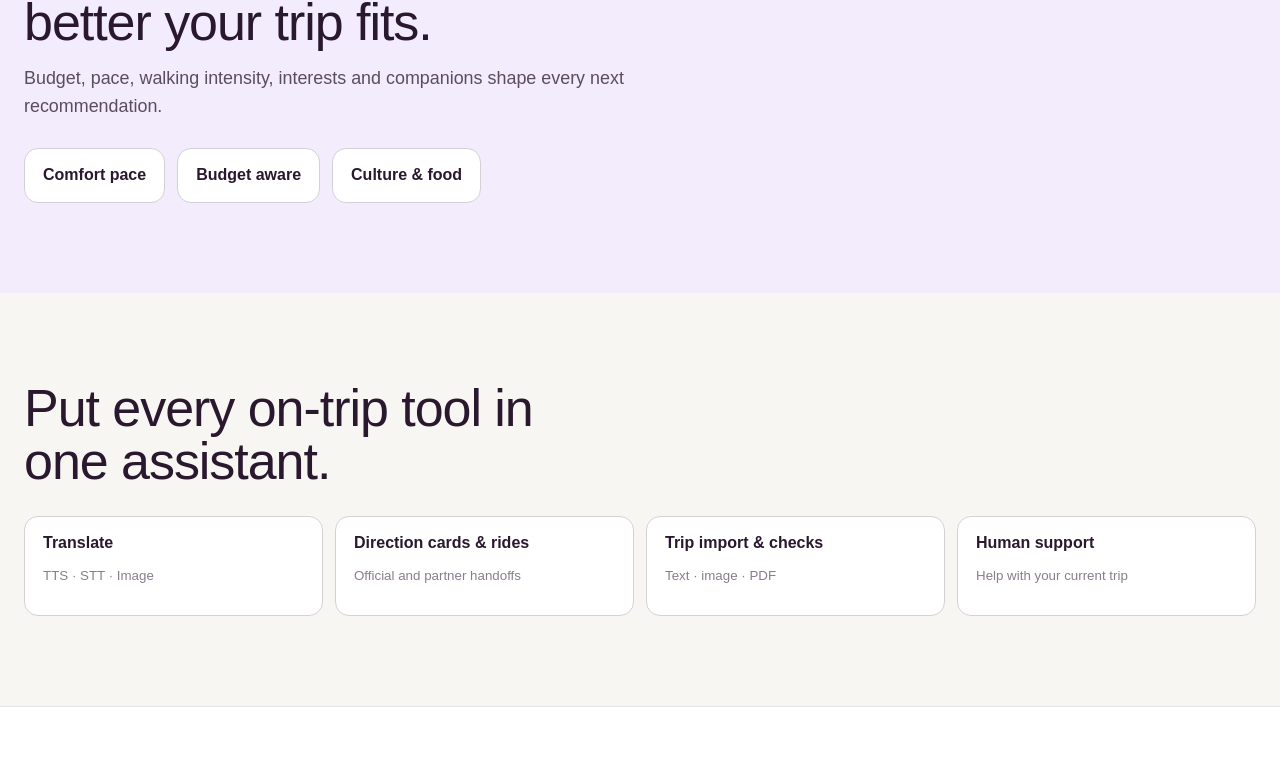
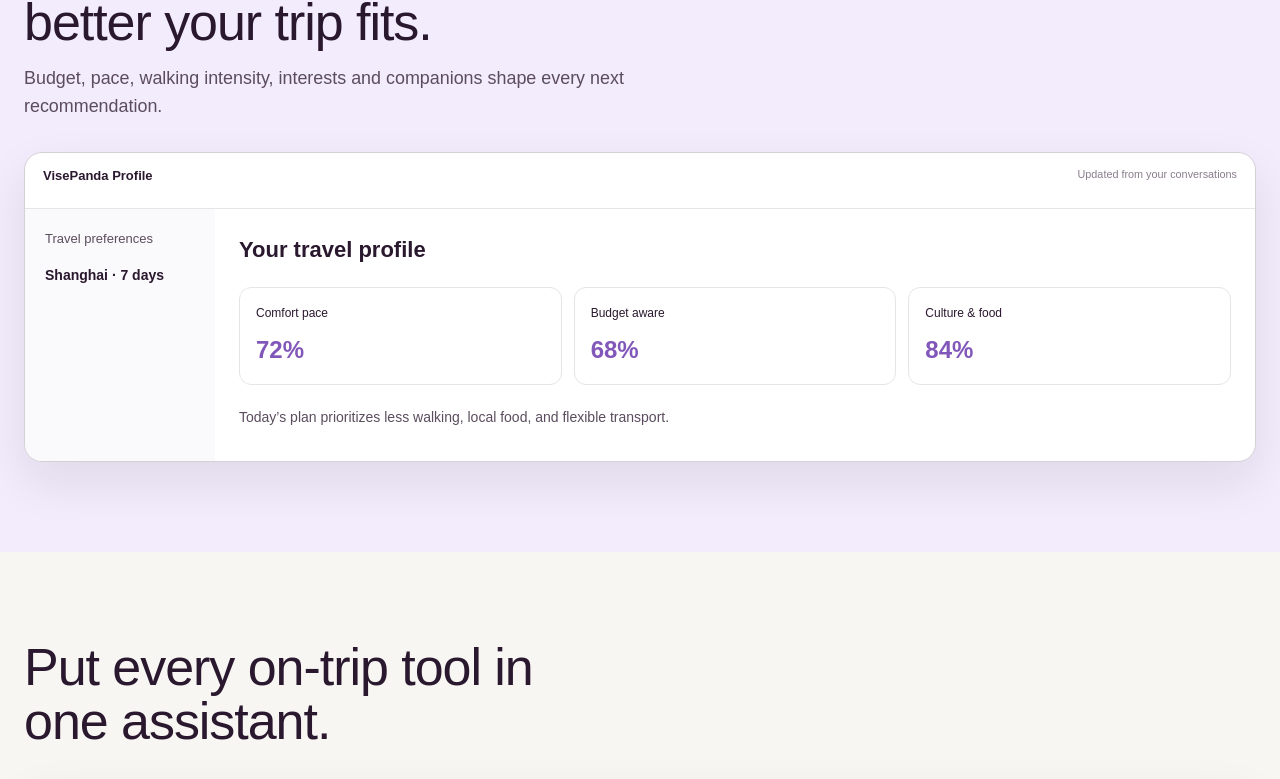
Before and after one commit to JTCAO515/VP-Early-Access, a Next.js app: page / in a window 1280 px wide. Shown: the part 1508-2287 px from the top of the page. Built offline with nearby package versions, Linux system fonts and the light colour scheme; no server answers.

Commit message:
feat: render profile and tools as web app shots

```diff
--- a/app/globals.css
+++ b/app/globals.css
@@ -234,6 +234,7 @@ a { color: inherit; }
 .hero-cta { margin-top: 26px; }
 .chatbot-showcase{background:#fff}.chatbot-grid{display:grid;grid-template-columns:1fr 1fr;gap:18px;margin-top:32px}.chat-canvas,.chat-dialog{min-height:260px;padding:24px;border:1px solid var(--line-soft);border-radius:18px;background:var(--paper)}.chat-canvas small,.chat-dialog small{display:block;color:var(--ink-faint);font-size:12px}.chat-canvas strong{display:block;margin:10px 0 18px;font-size:24px}.chat-canvas p{padding:10px 0;border-top:1px solid var(--line-soft);font-size:14px}.chat-dialog{background:var(--ink);color:#fff}.chat-dialog .user,.chat-dialog .assistant{padding:12px 14px;border-radius:12px;font-size:14px}.chat-dialog .user{margin-top:20px;background:rgba(255,255,255,.14)}.chat-dialog .assistant{margin-top:12px;background:#d9c0ff;color:var(--ink)}
 .profile-showcase{background:var(--lilac-tint)}.profile-tags,.tools-grid{display:flex;gap:12px;flex-wrap:wrap;margin-top:28px}.profile-tags span,.tools-grid article{padding:14px 18px;border:1px solid var(--line);border-radius:14px;background:#fff;font-weight:600}.tools-grid article{flex:1 1 220px;min-height:100px}.tools-grid small{display:block;margin-top:10px;color:var(--ink-faint);font-weight:400}
+.web-shot{display:grid;grid-template-columns:190px 1fr;min-height:310px;margin-top:32px;overflow:hidden;border:1px solid var(--line);border-radius:18px;background:#fff;box-shadow:0 20px 48px rgba(42,24,46,.09)}.web-shot>header{grid-column:1/-1;display:flex;justify-content:space-between;padding:13px 18px;border-bottom:1px solid var(--line-soft);font-size:13px;font-weight:700}.web-shot>header small{color:var(--ink-faint);font-weight:400}.web-shot>aside,.web-shot>nav{padding:20px;background:#faf9fb;color:var(--ink-soft);font-size:13px}.web-shot>aside b,.web-shot>nav b{display:block;margin-top:16px;color:var(--ink);font-size:14px}.web-shot>main{padding:24px}.web-shot h3{margin:0 0 20px;font-size:22px}.profile-metrics{display:grid;grid-template-columns:repeat(3,1fr);gap:12px}.profile-metrics span{padding:16px;border:1px solid var(--line-soft);border-radius:12px;font-size:12px}.profile-metrics b{display:block;margin-top:8px;font-size:24px;color:#8157ba}.web-shot main>p{margin-top:22px;color:var(--ink-soft);font-size:14px}.tools-shot>main{display:grid;grid-template-columns:repeat(3,1fr);gap:14px}.tools-shot article{padding:18px;border:1px solid var(--line-soft);border-radius:12px}.tools-shot article p{margin:10px 0 0;color:var(--ink-faint);font-size:12px}
 
 /* --------------------------------------------------------------- form ---- */
 
@@ -835,6 +836,7 @@ a { color: inherit; }
 
 @media (max-width: 640px) {
   .chatbot-grid{grid-template-columns:1fr}.chat-canvas,.chat-dialog{min-height:0}
+  .web-shot{grid-template-columns:1fr}.web-shot>aside,.web-shot>nav{display:flex;gap:14px;padding:14px;overflow:auto}.web-shot>aside b,.web-shot>nav b{margin:0;white-space:nowrap}.profile-metrics,.tools-shot>main{grid-template-columns:1fr}
   .china-map-canvas{min-height:350px}.map-callout{width:170px;padding:10px}.map-callout small{font-size:11px}.city-map-list button{font-size:11px}
   .wrap { width: calc(100% - 32px); }
   .nav { padding: 0 16px; }
--- a/components/EarlyAccessPage.tsx
+++ b/components/EarlyAccessPage.tsx
@@ -51,8 +51,8 @@ export default function EarlyAccessPage({ weather }: { weather: CityWeather[] })
       </header>
 
       <ChatbotShowcase lang={lang} />
-      <section className="section profile-showcase"><div className="wrap"><h2 className="display">{lang === "zh" ? "越聊越懂你的旅行方式。" : "The more you talk, the better your trip fits."}</h2><p className="section-lede">{lang === "zh" ? "持续理解预算、节奏、步行强度、兴趣与同行人，把每次对话变成更贴合你的行程。" : "Budget, pace, walking intensity, interests and companions shape every next recommendation."}</p><div className="profile-tags"><span>{lang === "zh" ? "舒适节奏" : "Comfort pace"}</span><span>{lang === "zh" ? "预算优先" : "Budget aware"}</span><span>{lang === "zh" ? "文化与美食" : "Culture & food"}</span></div></div></section>
-      <section className="section tools-showcase"><div className="wrap"><h2 className="display">{lang === "zh" ? "把旅途里的工具，放进同一个助手。" : "Put every on-trip tool in one assistant."}</h2><div className="tools-grid"><article>Translate<br /><small>TTS · STT · Image</small></article><article>{lang === "zh" ? "问路卡与叫车" : "Direction cards & rides"}<br /><small>{lang === "zh" ? "官方与合作渠道" : "Official and partner handoffs"}</small></article><article>{lang === "zh" ? "攻略整理与验证" : "Trip import & checks"}<br /><small>Text · image · PDF</small></article><article>{lang === "zh" ? "人工介入" : "Human support"}<br /><small>{lang === "zh" ? "带着当前行程求助" : "Help with your current trip"}</small></article></div></div></section>
+      <section className="section profile-showcase"><div className="wrap"><h2 className="display">{lang === "zh" ? "越聊越懂你的旅行方式。" : "The more you talk, the better your trip fits."}</h2><p className="section-lede">{lang === "zh" ? "持续理解预算、节奏、步行强度、兴趣与同行人。" : "Budget, pace, walking intensity, interests and companions shape every next recommendation."}</p><div className="web-shot profile-shot"><header><span>VisePanda Profile</span><small>Updated from your conversations</small></header><aside>{lang === "zh" ? "旅行偏好" : "Travel preferences"}<b>{lang === "zh" ? "上海 · 7 天" : "Shanghai · 7 days"}</b></aside><main><h3>{lang === "zh" ? "你的旅行画像" : "Your travel profile"}</h3><div className="profile-metrics"><span>{lang === "zh" ? "舒适节奏" : "Comfort pace"}<b>72%</b></span><span>{lang === "zh" ? "预算优先" : "Budget aware"}<b>68%</b></span><span>{lang === "zh" ? "文化与美食" : "Culture & food"}<b>84%</b></span></div><p>{lang === "zh" ? "今天的建议会以较少步行、更多本地餐食和灵活交通为优先。" : "Today’s plan prioritizes less walking, local food, and flexible transport."}</p></main></div></div></section>
+      <section className="section tools-showcase"><div className="wrap"><h2 className="display">{lang === "zh" ? "把旅途里的工具，放进同一个助手。" : "Put every on-trip tool in one assistant."}</h2><div className="web-shot tools-shot"><header><span>VisePanda Tools</span><small>{lang === "zh" ? "旅行执行工具箱" : "Travel execution toolkit"}</small></header><nav><b>Translate</b><b>{lang === "zh" ? "问路" : "Directions"}</b><b>{lang === "zh" ? "行程导入" : "Import"}</b><b>{lang === "zh" ? "人工支持" : "Human support"}</b></nav><main><article><strong>{lang === "zh" ? "图片识别翻译" : "Image translation"}</strong><p>TTS · STT · Camera</p></article><article><strong>{lang === "zh" ? "问路卡与叫车" : "Direction card & ride"}</strong><p>{lang === "zh" ? "把目的地、中文地址与下一步放在同一张卡片。" : "Keep destination, Chinese address and next step together."}</p></article><article><strong>{lang === "zh" ? "攻略整理与验证" : "Import & verify"}</strong><p>Text · Image · PDF</p></article></main></div></div></section>
       <Simulator lang={lang} />
       <MobileShowcase lang={lang} />
 
```
